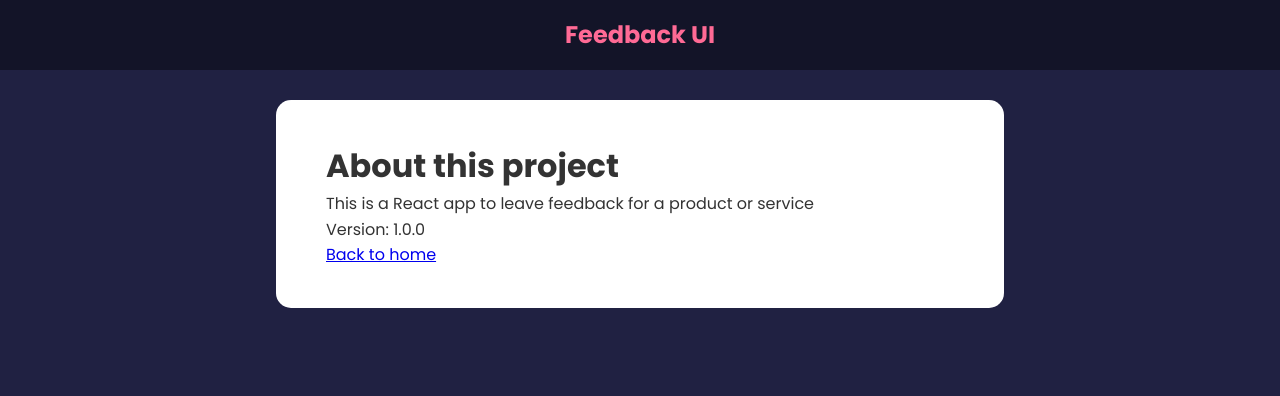
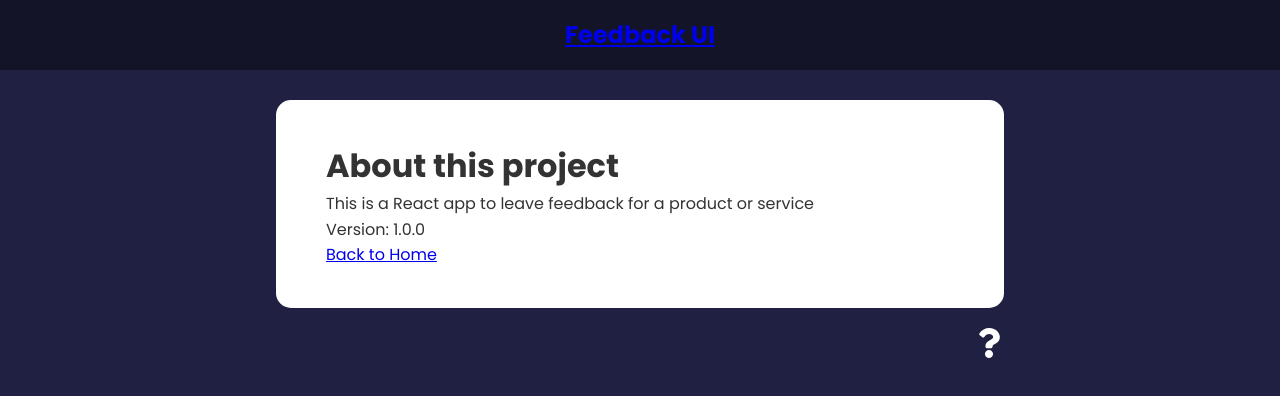
Before and after one commit to Balint90/React-learning, a React (Create React App) app: page /about in a window 1280 px wide. Shown: the top 396 px of the page. Built offline with nearby package versions, Linux system fonts and the light colour scheme.

Commit message:
Add Links

```diff
--- a/src/App.js
+++ b/src/App.js
@@ -6,6 +6,7 @@
 import FeedbackStats from "./components/FeedbackStats"
 import FeedbackForm from "./components/FeedbackForm"
 import { useState } from "react"
+import AboutIconLink from './components/AboutIconLink'
 import AboutPage from './pages/AboutPage'
 
 function App() {
@@ -42,7 +43,7 @@
                     </Route>
                     <Route path='/about' element={<AboutPage />} />
                 </Routes>
-
+                <AboutIconLink />
             </div>
         </Router>
     )
--- /dev/null
+++ b/src/components/AboutIconLink.jsx
@@ -0,0 +1,14 @@
+import { Link } from 'react-router-dom'
+import { FaQuestion } from 'react-icons/fa'
+
+function AboutIconLink() {
+    return (
+        <div className='about-link'>
+            <Link to='/about'>
+                <FaQuestion size={30} />
+            </Link>
+        </div>
+    )
+}
+
+export default AboutIconLink
--- a/src/components/Header.jsx
+++ b/src/components/Header.jsx
@@ -1,3 +1,4 @@
+import { Link } from 'react-router-dom';
 import PropTypes from 'prop-types';
 
 function Header({text, bgColor, textColor}) {
@@ -5,7 +6,7 @@
 return (
     <header style={headerStyles}>
     <div>
-        <h2>{text}</h2>
+        <Link to="/"><h2>{text}</h2></Link>
     </div>
     </header>
 )}
--- a/src/pages/AboutPage.jsx
+++ b/src/pages/AboutPage.jsx
@@ -1,3 +1,4 @@
+import { Link } from "react-router-dom"
 import Card from "../components/shared/Card"
 
 function AboutPage() {
@@ -7,7 +8,7 @@
             <p>This is a React app to leave feedback for a product or service</p>
             <p>Version: 1.0.0</p>
             <p>
-                <a href="/">Back to home</a>
+                <Link to="/">Back to Home</Link>
             </p>
         </Card>
     )
```
